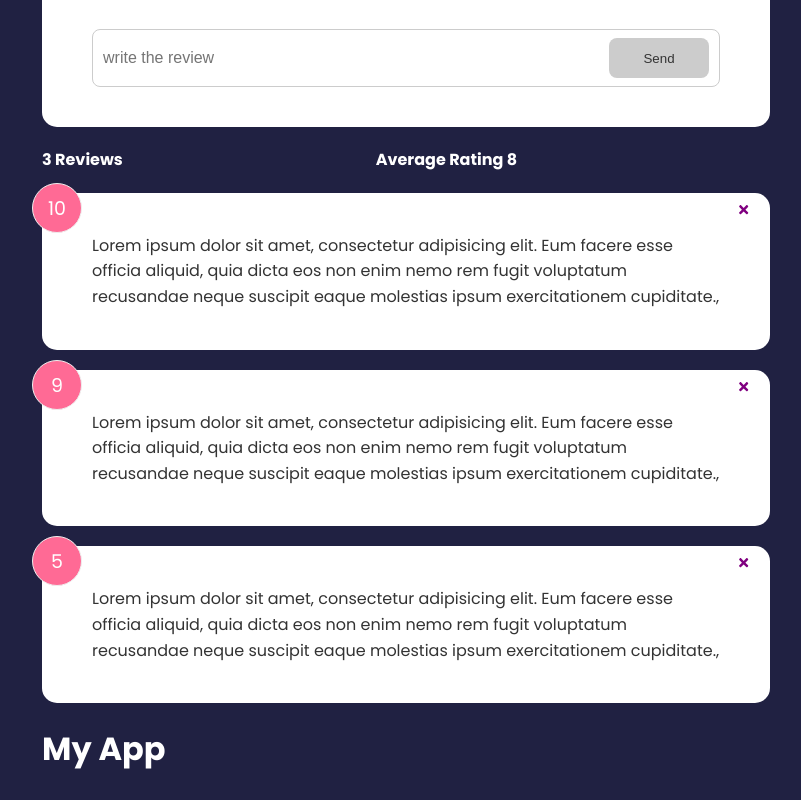
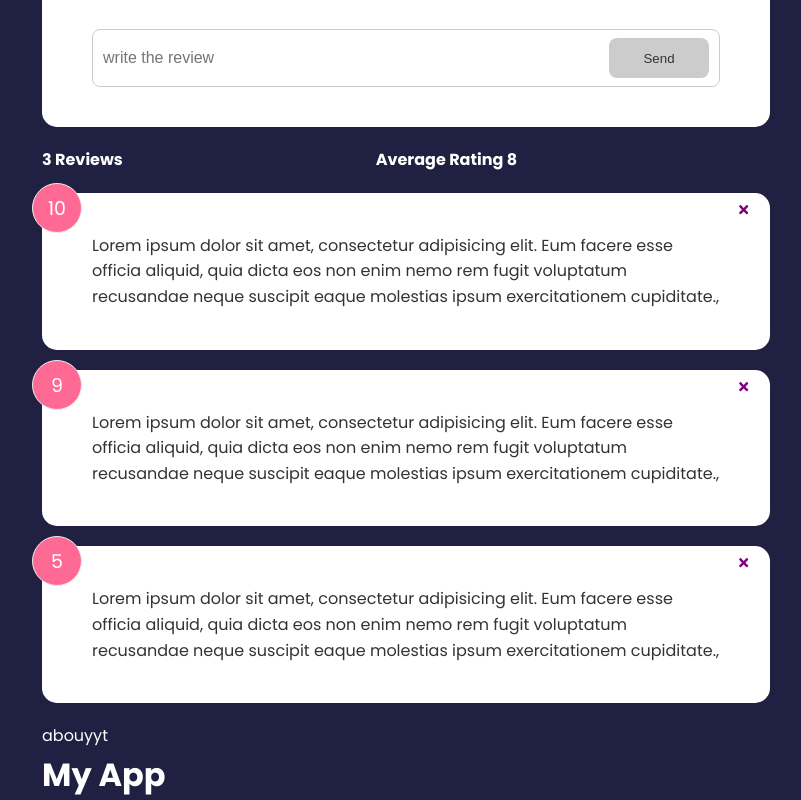
Before and after one commit to haamid10/feedback-UI, a React (Create React App) app: page / in a window 1280 px wide. Shown: the part 266-1066 px from the top of the page, without its empty margins (234-1035 px from the left). Before the commit the page ends 1040 px from the top, so only its background shows below. Built offline with nearby package versions, Linux system fonts and the light colour scheme.

Commit message:
added about page and folder page

```diff
--- a/package.json
+++ b/package.json
@@ -11,6 +11,7 @@
     "react": "^18.2.0",
     "react-dom": "^18.2.0",
     "react-icons": "^4.7.1",
+    "react-router-dom": "^6.4.4",
     "react-scripts": "5.0.1",
     "web-vitals": "^2.1.4"
   },
--- a/src/App.jsx
+++ b/src/App.jsx
@@ -4,6 +4,7 @@ import FeedbackList from "./components/FeedbackList";
 import FeedbackData from "./data/FeedbackData";
 import FeedbackStats from "./components/FeedbackStats";
 import FeedbackForm from "./components/FeedbackForm";
+import About from './pages/About'
 
 function App() {
   const [feedback, setFeedback]= useState(FeedbackData)
@@ -25,6 +26,7 @@ const addFeedback = (newFeedback)=>{
       <FeedbackForm onadd={addFeedback}/>
       <FeedbackStats feedback={feedback}/>
       <FeedbackList feedback={feedback} onAdd={deleteFeedback}/>
+      <About/>
       <h1>My App</h1>
      </div>
 
--- /dev/null
+++ b/src/pages/About.jsx
@@ -0,0 +1,11 @@
+import React from 'react'
+
+function About() {
+  return (
+    <div>
+      abouyyt
+    </div>
+  )
+}
+
+export default About
```
Also changed, not shown: src/components/FeedbackList.jsx (+1 -6 lines), 1 other file (tests, documents, lock files or other folders).
